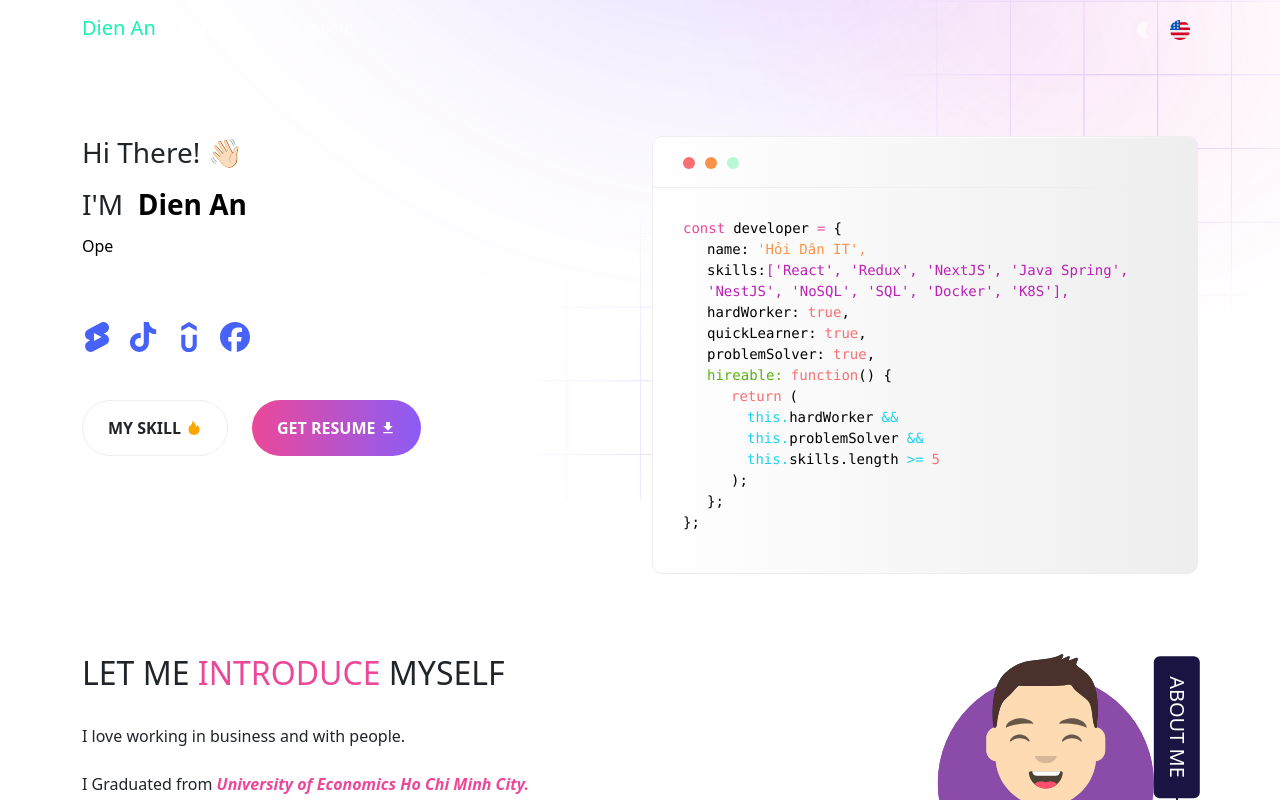
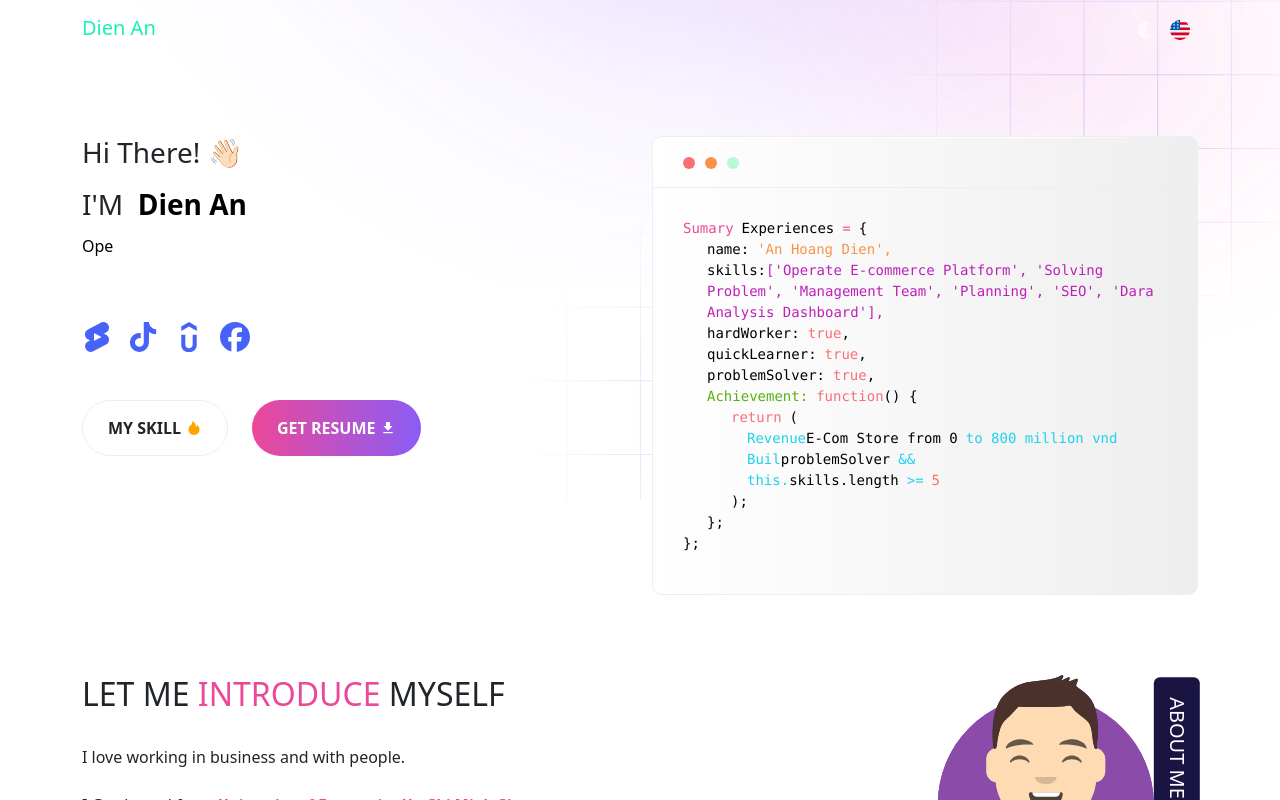
Before and after one commit to leehoang1202/anhoangdien, a React (Vite) app: page / in a window 1280 px wide. Shown: the top 800 px of the page. Built offline with nearby package versions, Linux system fonts and the light colour scheme.

Commit message:
Update hero.right.tsx

```diff
--- a/src/components/sections/hero/hero.right.tsx
+++ b/src/components/sections/hero/hero.right.tsx
@@ -13,37 +13,31 @@ const HeroRight = () => {
             <div className='second'>
                 <code className="text-white-0">
                     <div>
-                        <span className="me-2 text-pink-100">const</span>
-                        <span className="me-2">developer</span>
+                        <span className="me-2 text-pink-100">Sumary</span>
+                        <span className="me-2">Experiences</span>
                         <span className="me-2 text-pink-100">=</span>
                         <span>{'{'}</span>
                     </div>
                     <div>
                         <span className="ms-4 me-2">name:</span>
                         <span className='text-yellow-500'>
-                            {`'`}Hỏi Dân IT{`',`}
+                            {`'`}An Hoang Dien{`',`}
                         </span>
                     </div>
                     <div className="ms-4 me-2 text-pink-200">
                         <span className="text-white-0">skills:</span>
                         <span>{`['`}</span>
-                        <span >React</span>
+                        <span >Operate E-commerce Platform</span>
                         <span>{"', '"}</span>
-                        <span >Redux</span>
+                        <span >Solving Problem</span>
                         <span>{"', '"}</span>
-                        <span >NextJS</span>
+                        <span >Management Team</span>
                         <span>{"', '"}</span>
-                        <span >Java Spring</span>
+                        <span >Planning</span>
                         <span>{"', '"}</span>
-                        <span >NestJS</span>
+                        <span >SEO</span>
                         <span>{"', '"}</span>
-                        <span >NoSQL</span>
-                        <span>{"', '"}</span>
-                        <span >SQL</span>
-                        <span>{"', '"}</span>
-                        <span >Docker</span>
-                        <span>{"', '"}</span>
-                        <span >K8S</span>
+                        <span >Dara Analysis Dashboard</span>
                         <span>{"'],"}</span>
                     </div>
                     <div>
@@ -62,7 +56,7 @@ const HeroRight = () => {
                         <span>,</span>
                     </div>
                     <div>
-                        <span className="ms-4 me-2 text-green-700">hireable:</span>
+                        <span className="ms-4 me-2 text-green-700">Achievement:</span>
                         <span className="text-red-500">function</span>
                         <span>{'() {'}</span>
                     </div>
@@ -71,12 +65,12 @@ const HeroRight = () => {
                         <span>{`(`}</span>
                     </div>
                     <div>
-                        <span className="ms-5 ps-3 text-blue-100">this.</span>
-                        <span className="me-2 ">hardWorker</span>
-                        <span className='text-blue-100'>&amp;&amp;</span>
+                        <span className="ms-5 ps-3 text-blue-100">Revenue</span>
+                        <span className="me-2 ">E-Com Store from 0</span>
+                        <span className='text-blue-100'>to 800 million vnd</span>
                     </div>
                     <div>
-                        <span className="ms-5 ps-3 text-blue-100">this.</span>
+                        <span className="ms-5 ps-3 text-blue-100">Buil</span>
                         <span className="me-2 ">problemSolver</span>
                         <span className='text-blue-100'>&amp;&amp;</span>
                     </div>
```
